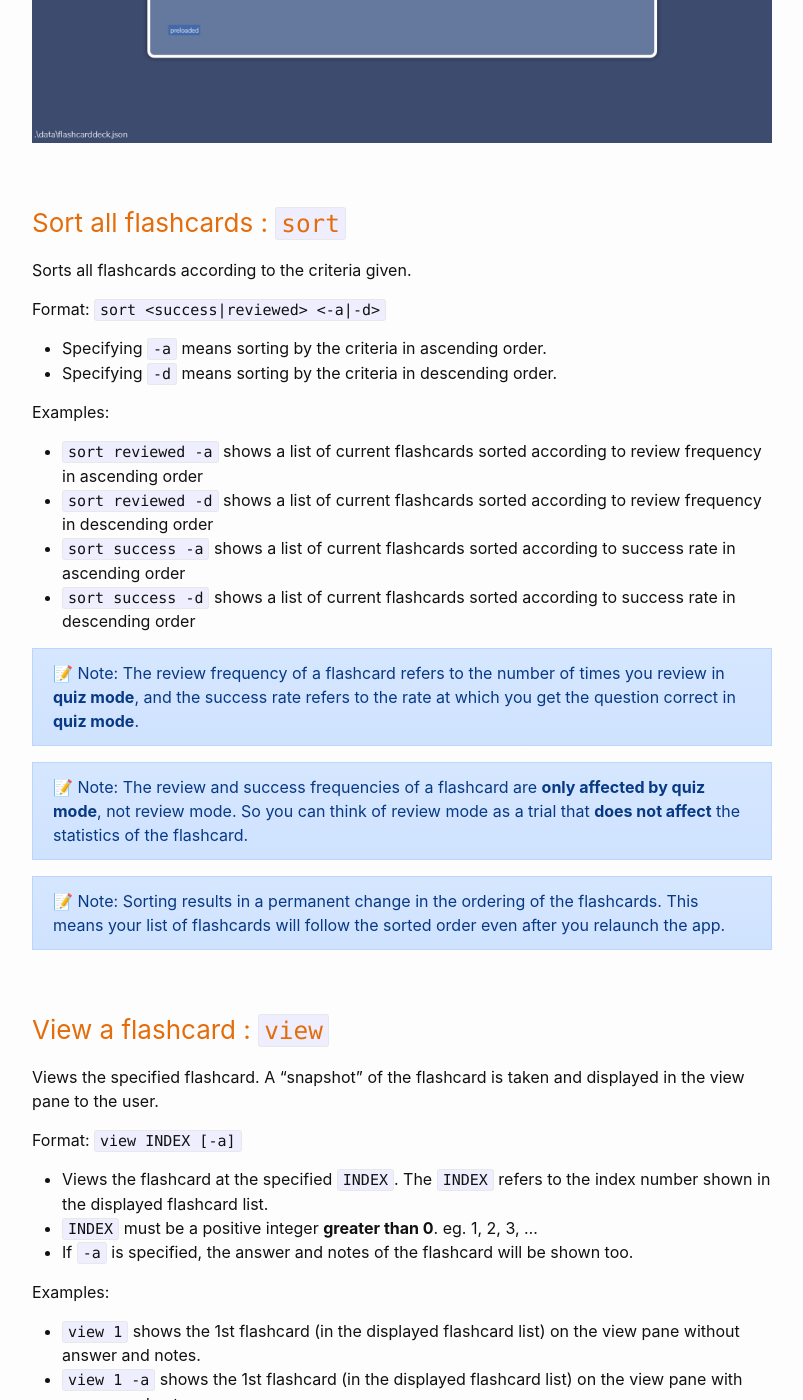
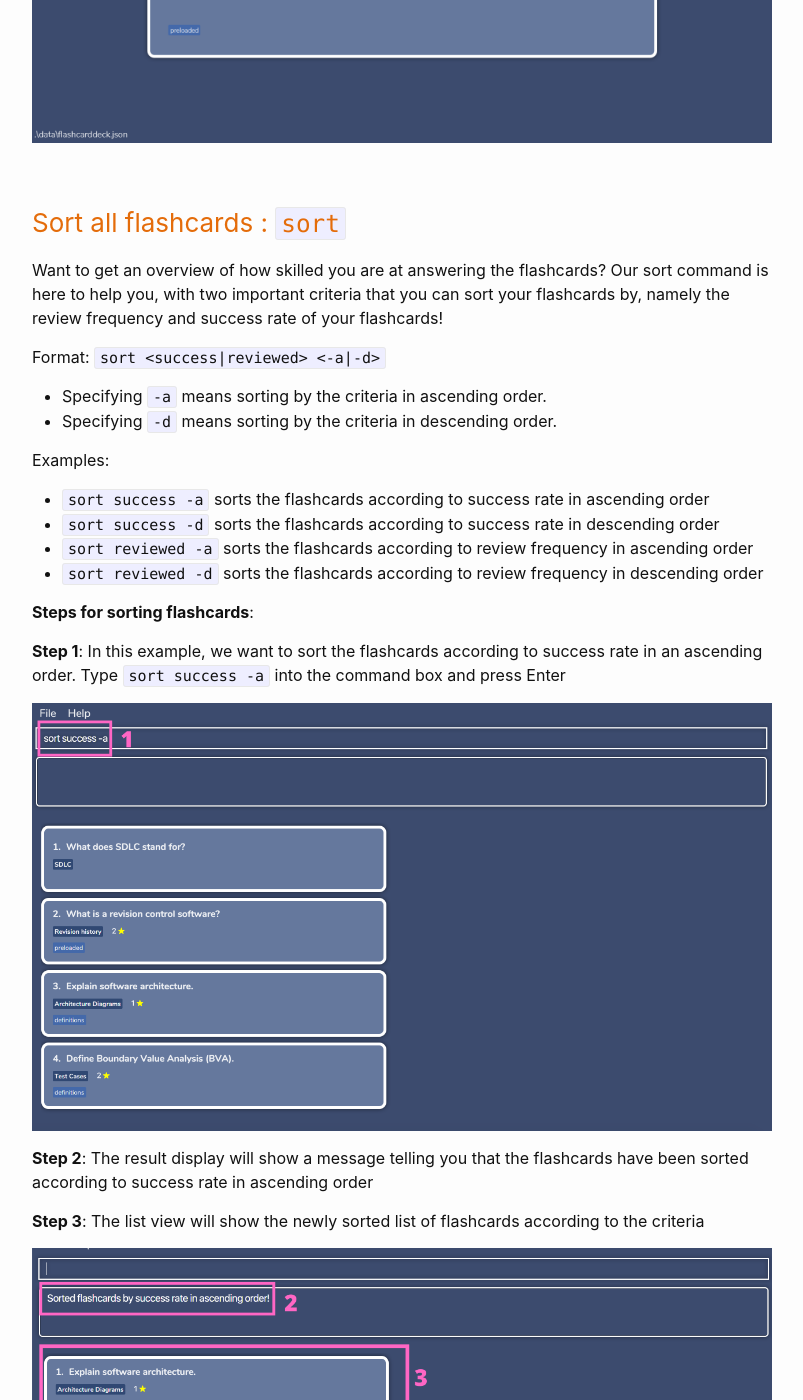
Before and after one commit to minzzelo/cs2101ug, a Jekyll site: the page built from docs/UserGuide.md, in a window 1280 px wide and 1400 px high, scrolled down 18477 px. Shown: the whole window, without its empty margins (238-1041 px from the left). Built offline with Jekyll 4.4.1, drawn with Linux system fonts in a browser that asks for light colours; emoji names are drawn with the system emoji font.

Commit message:
Update sort feature

```diff
--- a/docs/UserGuide.md
+++ b/docs/UserGuide.md
@@ -429,7 +429,7 @@ The quiz mode works in conjunction with the [statistics](#view-the-statistics-of
 
 ### Sort all flashcards : `sort`
 
-Sorts all flashcards according to the criteria given.
+Want to get an overview of how skilled you are at answering the flashcards? Our sort command is here to help you, with two important criteria that you can sort your flashcards by, namely the review frequency and success rate of your flashcards!
 
 Format: `sort <success|reviewed> <-a|-d>`
 
@@ -437,17 +437,23 @@ Format: `sort <success|reviewed> <-a|-d>`
 * Specifying `-d` means sorting by the criteria in descending order.
 
 Examples:
-* `sort reviewed -a` shows a list of current flashcards sorted according to review frequency in ascending order
-* `sort reviewed -d` shows a list of current flashcards sorted according to review frequency in descending order
-* `sort success -a` shows a list of current flashcards sorted according to success rate in ascending order
-* `sort success -d` shows a list of current flashcards sorted according to success rate in descending order
+* `sort success -a` sorts the flashcards according to success rate in ascending order
+* `sort success -d` sorts the flashcards according to success rate in descending order
+* `sort reviewed -a` sorts the flashcards according to review frequency in ascending order
+* `sort reviewed -d` sorts the flashcards according to review frequency in descending order
 
-<div markdown="span" class="alert alert-primary">:memo: Note: The review frequency of a flashcard refers to the number of times you review in <b>quiz mode</b>, and the success rate refers to the rate at which you get the question correct in <b>quiz mode</b>.
-</div>
-<div markdown="span" class="alert alert-primary">:memo: Note: The review and success frequencies of a flashcard are <b>only affected by quiz mode</b>, not review mode. So you can think of review mode as a trial that <b>does not affect</b> the statistics of the flashcard.
-</div>
-<div markdown="span" class="alert alert-primary">:memo: Note: Sorting results in a permanent change in the ordering of the flashcards. This means your list of flashcards will follow the sorted order even after you relaunch the app.
-</div>
+**Steps for sorting flashcards**:
+
+**Step 1**: In this example, we want to sort the flashcards according to success rate in an ascending order. Type `sort success -a` into the command box and press Enter
+
+![filedirectory](images/ug/ug_sort_step1.PNG)
+<div style="page-break-after: always;"></div>
+
+**Step 2**: The result display will show a message telling you that the flashcards have been sorted according to success rate in ascending order
+
+**Step 3**: The list view will show the newly sorted list of flashcards according to the criteria
+
+![filedirectory](images/ug/ug_sort_step2.PNG)
 
 <div style="page-break-after: always;"></div>
 
```
Also changed, not shown: docs/images/ug/ug_sort_step1.png (added), docs/images/ug/ug_sort_step2.png (added).
